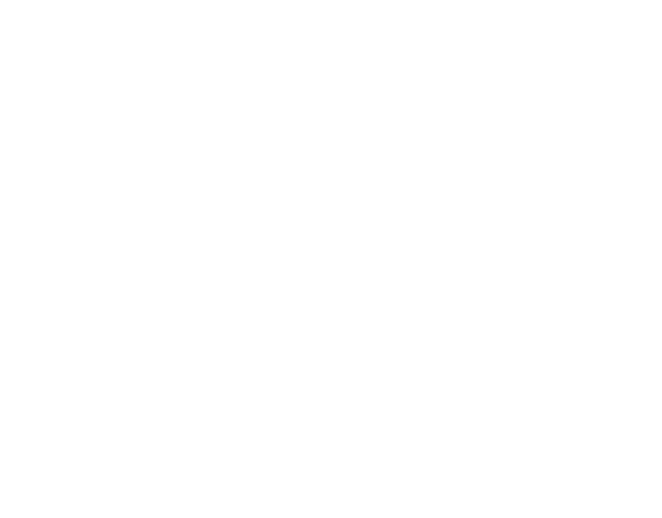
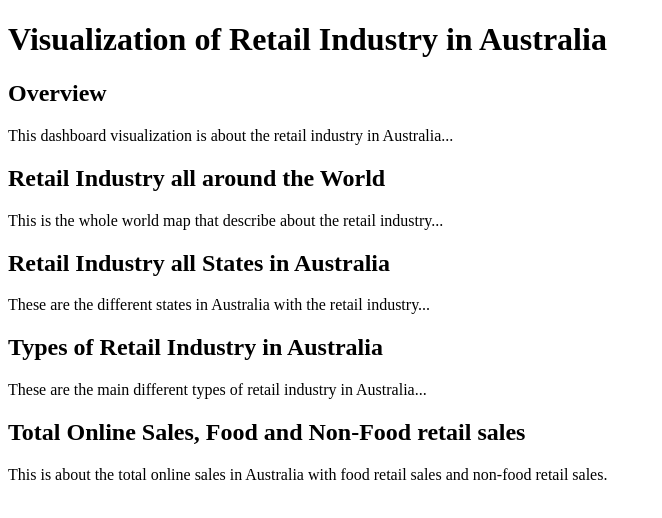
Before and after one commit to PiseyCh/3179_Ass2, a plain HTML site: page index.html in a window 1280 px wide. Shown: the whole page, without its empty margins (0-662 px from the left). Drawn offline with Linux system fonts and the light colour scheme.

Commit message:
Update index.html

```diff
--- a/index.html
+++ b/index.html
@@ -4,10 +4,25 @@
     <meta charset="UTF-8">
     <meta name="viewport" content="width=device-width, initial-scale=1.0">
     <link rel="stylesheet" href="style.css">
-    <title>Document</title>
-
+    <title>Visualization of Australia</title>
 </head>
 <body>
+    <h1>Visualization of Retail Industry in Australia</h1>
+
+    <h2>Overview</h2>
+    <p>This dashboard visualization is about the retail industry in Australia...</p>
+
+    <h2>Retail Industry all around the World</h2>
+    <p>This is the whole world map that describe about the retail industry...</p>
+
+    <h2>Retail Industry all States in Australia</h2>
+    <p>These are the different states in Australia with the retail industry...</p>
+
+    <h2>Types of Retail Industry in Australia</h2>
+    <p>These are the main different types of retail industry in Australia...</p>
+
+    <h2>Total Online Sales, Food and Non-Food retail sales</h2>
+    <p>This is about the total online sales in Australia with food retail sales and non-food retail sales.</p>
 
 </body>
 </html>
```
